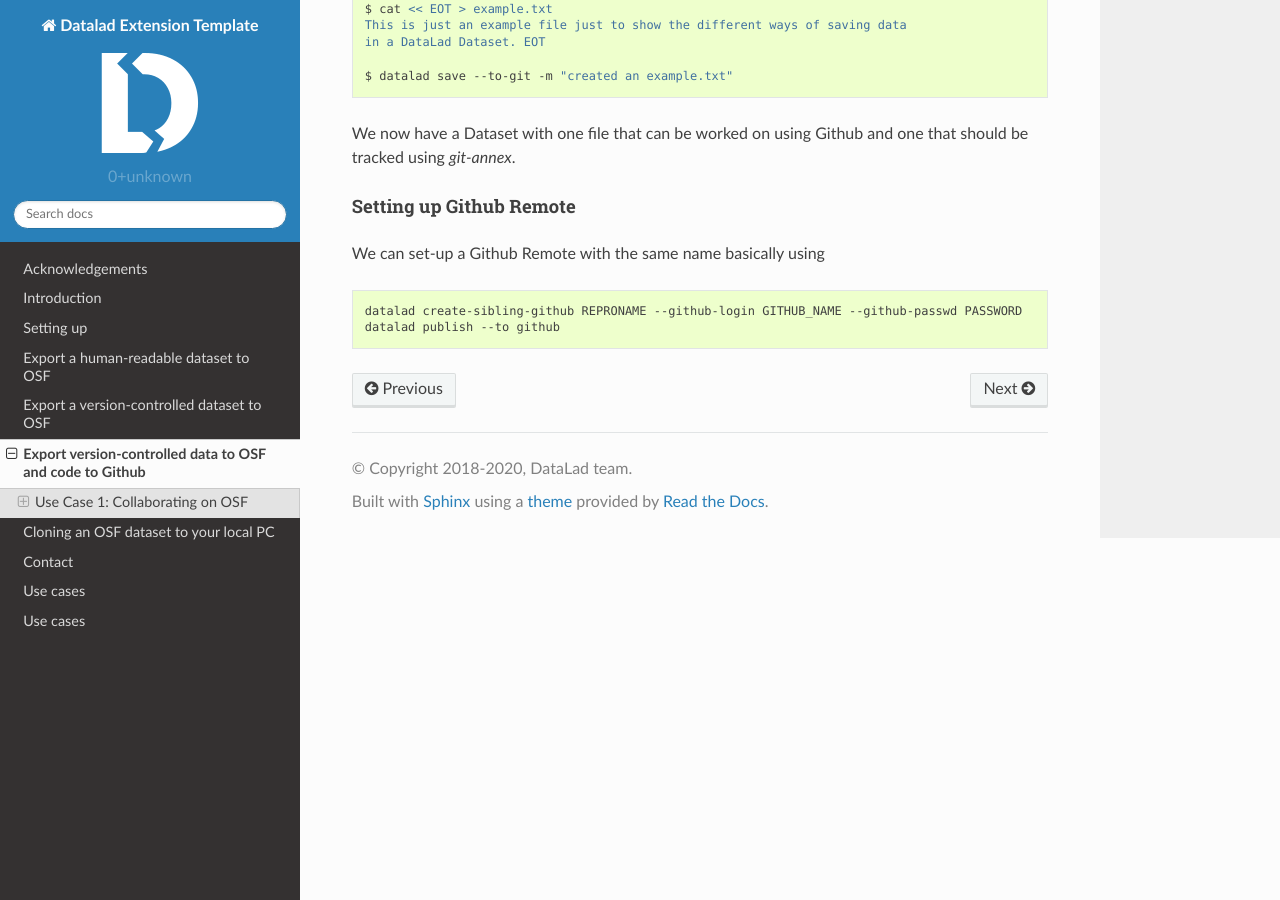
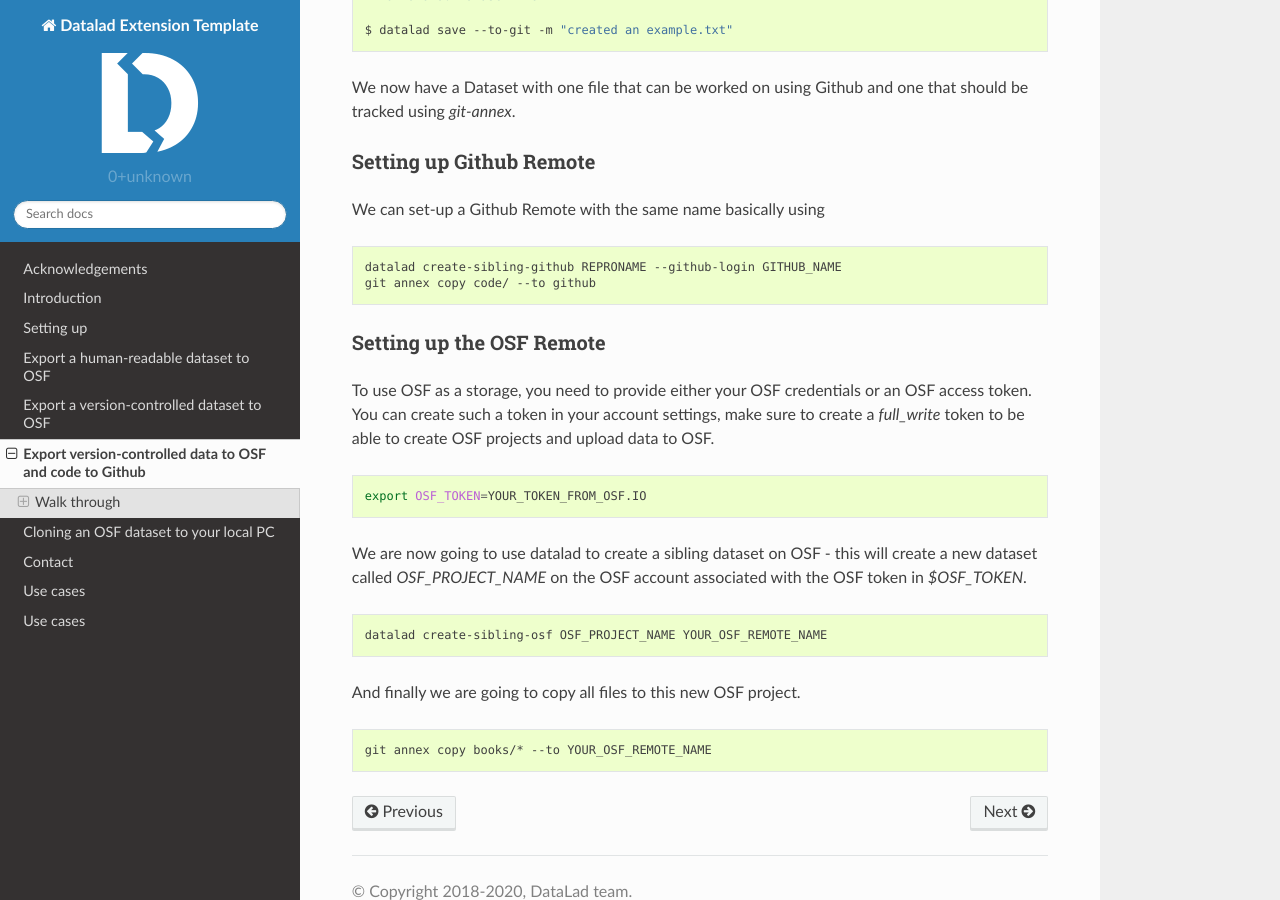
Before and after one commit to datalad/datalad-osf, a Sphinx documentation site: the page built from docs/source/exportdatacode.rst, in a window 1280 px wide and 900 px high, scrolled down 1176 px. Built offline with Sphinx 7.4.7 and the Read the Docs theme 2.0.0, drawn with Linux system fonts in a browser that asks for light colours; pages that are not in the unit, such as notebooks, are missing from menus; some of the changed text lies outside the part shown.

Commit message:
Add Moritz's changes to exportdatacode.rst file

```diff
--- a/docs/source/exportdatacode.rst
+++ b/docs/source/exportdatacode.rst
@@ -1,8 +1,5 @@
 Export version-controlled data to OSF and code to Github
 ********************************************************
-
-Use Case 1: Collaborating on OSF
-================================
 
 Imagine you are a PhD student and want to collaborate on a fun little side
 project with a student at another institute. It is quite obvious for the two of
@@ -65,12 +62,35 @@
 
 Setting up Github Remote
 ^^^^^^^^^^^^^^^^^^^^^^^^
+
 We can set-up a Github Remote with the same name basically using
 
 .. code-block:: bash
 
-    datalad create-sibling-github REPRONAME --github-login GITHUB_NAME --github-passwd PASSWORD
-    datalad publish --to github
+    datalad create-sibling-github REPRONAME --github-login GITHUB_NAME
+    git annex copy code/ --to github
+
+Setting up the OSF Remote
+^^^^^^^^^^^^^^^^^^^^^^^^^
+
+To use OSF as a storage, you need to provide either your OSF credentials or an OSF access token.
+You can create such a token in your account settings, make sure to create a `full_write` token to be able to create OSF projects and upload data to OSF.
+
+.. code-block:: bash
+
+    export OSF_TOKEN=YOUR_TOKEN_FROM_OSF.IO
+
+We are now going to use datalad to create a sibling dataset on OSF - this will create a new dataset called `OSF_PROJECT_NAME` on the OSF account associated with the OSF token in `$OSF_TOKEN`.
+
+.. code-block:: bash
+
+    datalad create-sibling-osf OSF_PROJECT_NAME YOUR_OSF_REMOTE_NAME
+
+And finally we are going to copy all files to this new OSF project.
+
+.. code-block:: bash
+
+    git annex copy books/* --to YOUR_OSF_REMOTE_NAME
 
 
 .. _OSF: https://www.osf.io/
```
